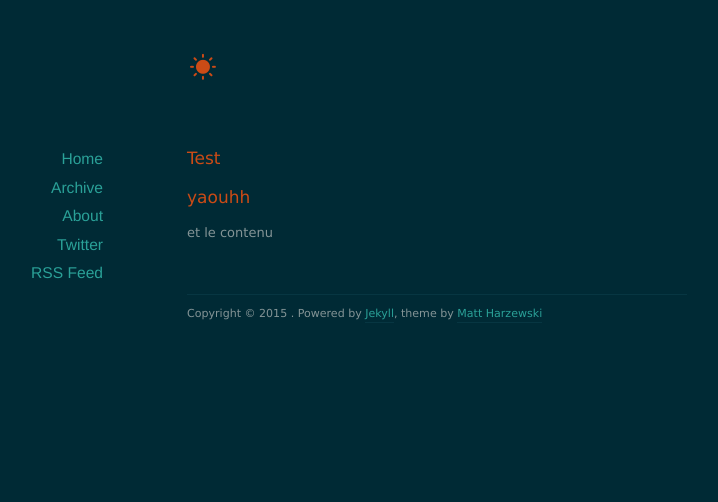
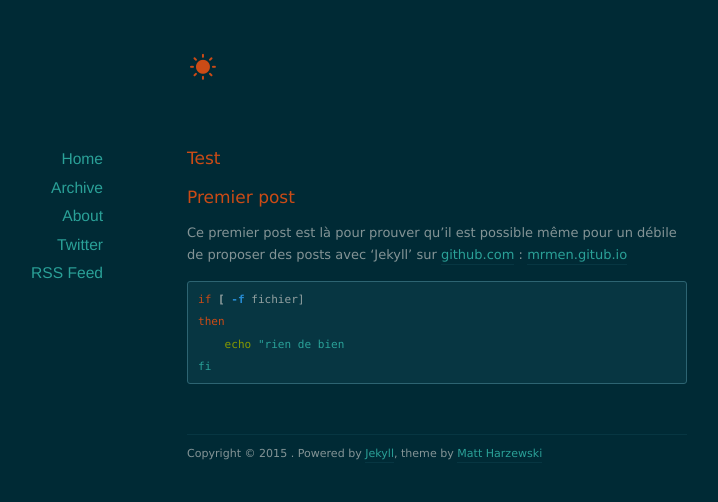
Before and after one commit to mrmen/mrmen.github.io, a Jekyll site: the page built from index.html, in a window 1280 px wide. Shown: the top 502 px of the page, without its empty margins (203-921 px from the left). Built offline with Jekyll 4.4.1, drawn with Linux system fonts in a browser that asks for light colours; nearby versions of some CDN libraries.

Commit message:
mise en place du post

```diff
--- a/_posts/2015-04-22-test.md
+++ b/_posts/2015-04-22-test.md
@@ -1,2 +1,10 @@
-# yaouhh
-et le contenu
+# Premier post
+
+Ce premier post est là pour prouver qu'il est possible même pour un débile de proposer des posts avec 'Jekyll' sur [github.com](github.com) : [mrmen.gitub.io](mrmen.gitub.io)
+
+{% highlight bash %}
+if [ -f fichier]
+then
+    echo "rien de bien
+fi
+{% endhighlight %}
```
